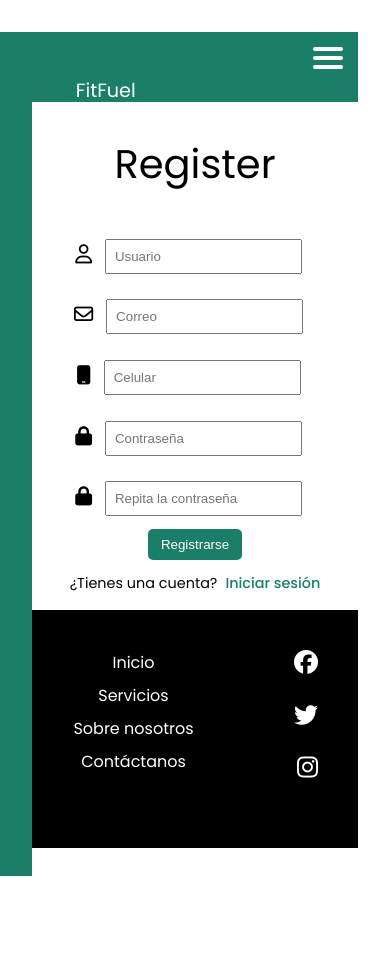
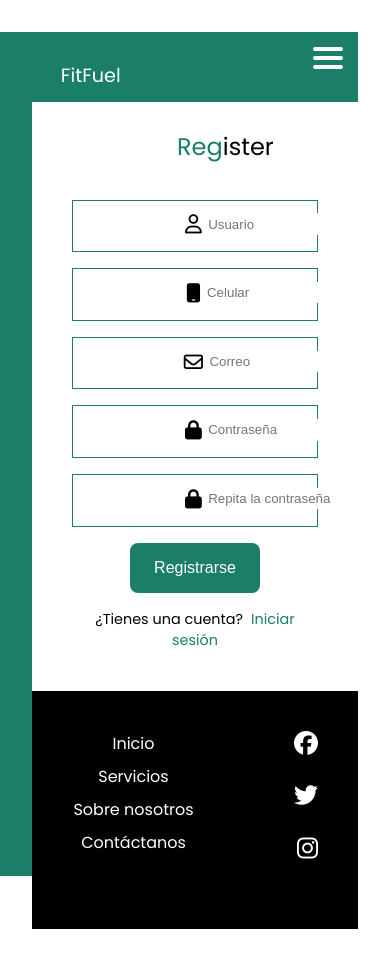
Before and after one commit to 72422998/FitFuel_frontend, a React (Vite) app: page /register in a window 390 px wide. Before the commit the page ends 880 px from the top, so only its background shows below. Built offline with nearby package versions, Linux system fonts and the light colour scheme.

Commit message:
feat: Mejora de estilos de registro
Se mejoraron los estilos de registro y se añadio responsive a registro

```diff
--- a/src/pages/auth/registro/Register.jsx
+++ b/src/pages/auth/registro/Register.jsx
@@ -1,36 +1,48 @@
 import React from 'react'
 import { Link } from 'react-router-dom'
 import './register.css'
+import logo  from '../../../assets/logo.png'
 
 function Register() {
   return (
     <section className='Nutricionist_register'>
-      <h1 className='Register_title'>Register</h1>
+      <div className='Register_header'>
+      <img className="logo" src={logo} alt="logo" />
+      <h1 className='Register_title'><span>Reg</span>ister</h1>
+      </div>
       <form action="" className='Register_form'>
-        <div className='Register_wrapper_user'>
-          <i class="fa-regular fa-user Register_icon user"></i>
+        <div className='Register_wrapper user'>
+          <i className="fa-regular fa-user Register_icon "></i>
           <input className='Register_input user' type="text" placeholder='Usuario'/>
         </div>
-        <div className='Register_wrapper_email'>
-          <i className="fa-regular fa-envelope Register_icon email"></i>
+
+        <div className='Register_wrapper celular'>
+          <i className="fa-solid fa-mobile Register_icon "></i>
+          <input className='Register_input celular' type="tel" placeholder='Celular'/>
+        </div>
+
+        <div className='Register_wrapper email'>
+          <i className="fa-regular fa-envelope Register_icon "></i>
           <input className='Register_input email' type="email" placeholder='Correo'/>
         </div>
-        <div className='Register_wrapper_celular'>
-          <i class="fa-solid fa-mobile Register_icon celular"></i>
-          <input className='Register_input celular' type="tel" placeholder='Celular'/>
-        </div>
-        <div className='Register_wrapper_password'>
-          <i className="fa-solid fa-lock Register_icon password"></i>
+
+        <div className='Register_wrapper password'>
+          <i className="fa-solid fa-lock Register_icon "></i>
           <input className='Register_input password' type="password" placeholder='Contraseña'/>
         </div>
-        <div className='Register_wrapper_password_repeat'>
-          <i className="fa-solid fa-lock Register_icon password"></i>
+        <div className='Register_wrapper password_repeat'>
+          <i className="fa-solid fa-lock Register_icon "></i>
           <input className='Register_input password_repeat' type="password" placeholder='Repita la contraseña'/>
         </div>
+        <div className='container_btn'>
         <button className='Register_button'>Registrarse</button>
+        </div>
+        <div className='container_redirect'>
+        <p className='Register_redirect'>¿Tienes una cuenta?<Link to='/login'
+         className='Register_link'>Iniciar sesión</Link></p>
+         </div>
       </form>
-      <p className='Register_redirect'>¿Tienes una cuenta?<Link to='/login'
-         className='Register_link'>Iniciar sesión</Link></p>
+
     </section>
   )
 }
--- a/src/pages/auth/registro/register.css
+++ b/src/pages/auth/registro/register.css
@@ -1,3 +1,120 @@
+.Register_header{
+    display: flex;
+    justify-content: center;
+    align-items: center;
+}
+.logo{
+    height: 30px;
+    width: 30px;
+    margin-bottom: 1rem;
+    margin: 0;
+    margin-right: 0.2rem;
+}
+.Register_title{
+    text-align: center;
+    font-weight: 400;
+    padding: 0;
+}
+.Register_title span{
+    color: #1B7E69;
+}
+.Nutricionist_register{
+    width: 100%;
+    padding: 1rem;
+}
+
+.Register_form{
+    display: grid;
+    grid-template-columns: 1fr;
+    padding: 1.5rem;
+}
+.Register_wrapper{
+    padding: 0.8rem;
+    width: 100%;
+    margin-bottom: 1rem;
+    position: relative;
+    border: 1px solid #1B7E69;
+}
+.Register_input{
+    outline: none;
+    position: absolute;
+    padding: 0.2rem;
+    width: 80%;
+    border: none;
+}
+.Register_icon{
+    font-size: 1.2rem;
+    margin-right: 0.2rem;
+}
+.container_btn{
+    margin-bottom: 1rem;
+}
+.Register_button{
+    font-size: 1rem;
+    background-color: #1B7E69;
+    border: none;
+    border-radius: 0.5rem;
+    color: white;
+    padding: 1rem 1.5rem 1rem 1.5rem;
+    display: block;
+    margin: 0 auto;
+
+}
+.Register_redirect{
+    font-size: 0.9rem;
+
+}
+.Register_link{
+    margin-left: 0.5rem;
+    color: #1B7E69;
+    text-decoration: none;
+}
+@media(min-width:744px){
+    .Nutricionist_register{
+        padding: 2rem;
+    }
+    .Register_form{
+        padding: 1.2rem;
+    }
+}
+@media(min-width:998px){
+    .Nutricionist_register{
+        display: grid;
+        place-items: center;
+    }
+    .Register_header{
+        margin-bottom: 1rem;
+    }
+    .Register_title{
+        font-size: 2.5rem;
+    }
+    .logo{
+        height: 40px;
+        width: 40px;
+    }
+    .Register_form{
+        grid-template-columns: repeat(2,1fr);
+        gap: 1rem;
+        width: 600px;
+        border: 1px solid black;
+        border-radius: 0.5rem;
+        padding: 2.8rem;
+    }
+    .email{
+        grid-column: span 2;
+    }
+    .container_btn{
+        grid-column: span 2;
+    }
+    .container_redirect{
+        text-align: center;
+        grid-column: span 2;
+    }
+}
+/* .Nutricionist_register{
+    width: 100%;
+
+}
 .Register_title {
     font-size: 2.5rem;
     text-align: center;
@@ -5,7 +122,7 @@
     margin: 2rem 2rem;
 }
 .Register_form {
-    display: flex;
+
     justify-content: center;
     flex-direction: column;
     align-items: center;
@@ -14,7 +131,12 @@
     padding: 0.5rem;
     margin: 0.8rem;
 }
-
+.Register_wrapper_user{
+    width: 100%;
+}
+.user{
+    width: 100%;
+}
 .Register_icon{
     font-size: 1.2rem;
     display: inline-block;
@@ -43,4 +165,4 @@
     color: #1B7E69;
     text-decoration: none;
     font-weight: 500;
-}
+} */
```
Also changed, not shown: src/assets/logo.png (added).
